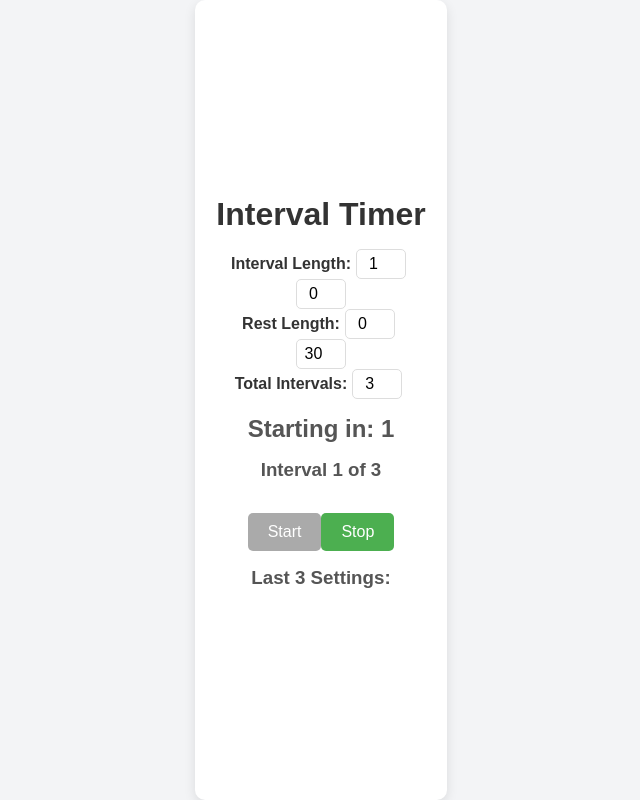
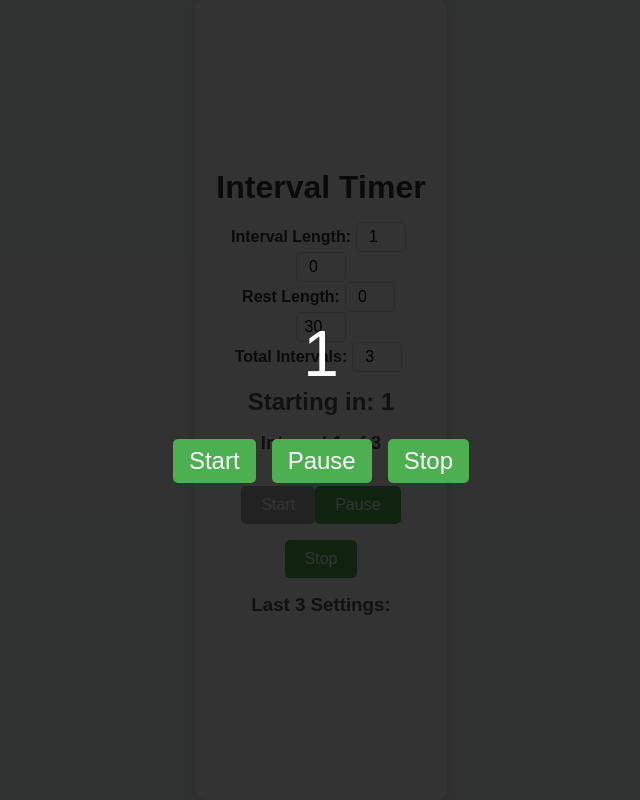
Before and after one commit to smatayev/interval_workout_timer_app, a React (Create React App) app in the folder interval-timer/: page / in a window 1280 px wide. Both pictures are taken after a click on the button "Start". Shown: the whole page, without its empty margins (319-959 px from the left). Built offline with nearby package versions, Linux system fonts and the light colour scheme.

Commit message:
Added a pause button and full screen countdown

```diff
--- a/interval-timer/src/App.css
+++ b/interval-timer/src/App.css
@@ -88,3 +88,45 @@ button:hover:not(:disabled) {
   padding: 5px 0;
   color: #777;
 }
+
+.overlay {
+  position: fixed;
+  top: 0;
+  left: 0;
+  width: 100%;
+  height: 100%;
+  background-color: rgba(0, 0, 0, 0.8); /* semi-transparent background */
+  color: #fff;
+  display: flex;
+  flex-direction: column;
+  align-items: center;
+  justify-content: center;
+  font-size: 4rem;
+  z-index: 1000;
+  text-align: center;
+}
+
+.overlay-buttons {
+  margin-top: 2rem;
+  display: flex;
+  gap: 1rem;
+}
+
+.overlay-buttons button {
+  padding: 0.5rem 1rem;
+  font-size: 1.5rem;
+  color: #fff;
+  background-color: #4CAF50;
+  border: none;
+  border-radius: 5px;
+  cursor: pointer;
+  transition: background-color 0.3s ease;
+}
+
+.overlay-buttons button:disabled {
+  background-color: #aaa;
+}
+
+.overlay-buttons button:hover:not(:disabled) {
+  background-color: #45a049;
+}
--- a/interval-timer/src/components/Timer.js
+++ b/interval-timer/src/components/Timer.js
@@ -10,6 +10,7 @@ const Timer = () => {
     const [isResting, setIsResting] = useState(false);
     const [countdown, setCountdown] = useState(3);
     const [savedSettings, setSavedSettings] = useState([]);
+    const [isPaused, setIsPaused] = useState(false);
 
     // Load last 3 settings from local storage on initial render
     useEffect(() => {
@@ -41,7 +42,7 @@ const Timer = () => {
     // Manage interval/rest countdowns
     useEffect(() => {
         let timer;
-        if (isRunning && countdown === 0) {
+        if (isRunning && countdown === 0 && !isPaused) {
             timer = setInterval(() => {
                 setTimeLeft((prevTime) => {
                     if (prevTime > 0) return prevTime - 1;
@@ -63,7 +64,7 @@ const Timer = () => {
             }, 1000);
         }
         return () => clearInterval(timer);
-    }, [isRunning, countdown, isResting, timeLeft, currentInterval, totalIntervals]);
+    }, [isRunning, countdown, isResting, timeLeft, currentInterval, totalIntervals, isPaused]);
 
     const startTimer = () => {
         setCountdown(3);
@@ -71,16 +72,44 @@ const Timer = () => {
         setIsResting(false);
         setTimeLeft(intervalLength.minutes * 60 + intervalLength.seconds);
         setIsRunning(true);
+        setIsPaused(false);
     };
 
     const stopTimer = () => {
         setIsRunning(false);
         setCountdown(3);
         setTimeLeft(0);
+        setIsPaused(false); // Reset pause state when stopped
+    };
+
+    const pauseTimer = () => {
+        setIsPaused(true);
+    };
+
+    const continueTimer = () => {
+        setIsPaused(false);
+    };
+
+    const loadSavedSetting = (setting) => {
+        setIntervalLength(setting.intervalLength);
+        setRestLength(setting.restLength);
+        setTotalIntervals(setting.totalIntervals);
     };
 
     return (
         <div>
+            {isRunning && countdown > 0 && (
+                <div className="overlay">
+                    <div>{countdown}</div>
+                    <div className="overlay-buttons">
+                        <button onClick={isPaused ? continueTimer : startTimer}>
+                            {isPaused ? "Continue" : "Start"}
+                        </button>
+                        <button onClick={pauseTimer} disabled={!isRunning || isPaused}>Pause</button>
+                        <button onClick={stopTimer}>Stop</button>
+                    </div>
+                </div>
+            )}
             <h1>Interval Timer</h1>
             <div>
                 <label>Interval Length:</label>
@@ -131,7 +160,8 @@ const Timer = () => {
                 <h2>{countdown > 0 ? `Starting in: ${countdown}` : `Time Left: ${Math.floor(timeLeft / 60)}:${timeLeft % 60 < 10 ? '0' : ''}${timeLeft % 60}`}</h2>
                 <h3>{isResting ? "Resting" : `Interval ${currentInterval} of ${totalIntervals}`}</h3>
             </div>
-            <button onClick={startTimer} disabled={isRunning}>Start</button>
+            <button onClick={isPaused ? continueTimer : startTimer} disabled={isRunning && !isPaused}>{isPaused ? "Continue" : "Start"}</button>
+            <button onClick={pauseTimer} disabled={!isRunning || isPaused}>Pause</button>
             <button onClick={stopTimer}>Stop</button>
             <div>
                 <h3>Last 3 Settings:</h3>
@@ -139,6 +169,7 @@ const Timer = () => {
                     {savedSettings.map((setting, index) => (
                         <li key={index}>
                             Interval: {setting.intervalLength.minutes}m {setting.intervalLength.seconds}s, Rest: {setting.restLength.minutes}m {setting.restLength.seconds}s, Intervals: {setting.totalIntervals}
+                            <button onClick={() => loadSavedSetting(setting)}>Load</button>
                         </li>
                     ))}
                 </ul>
```
